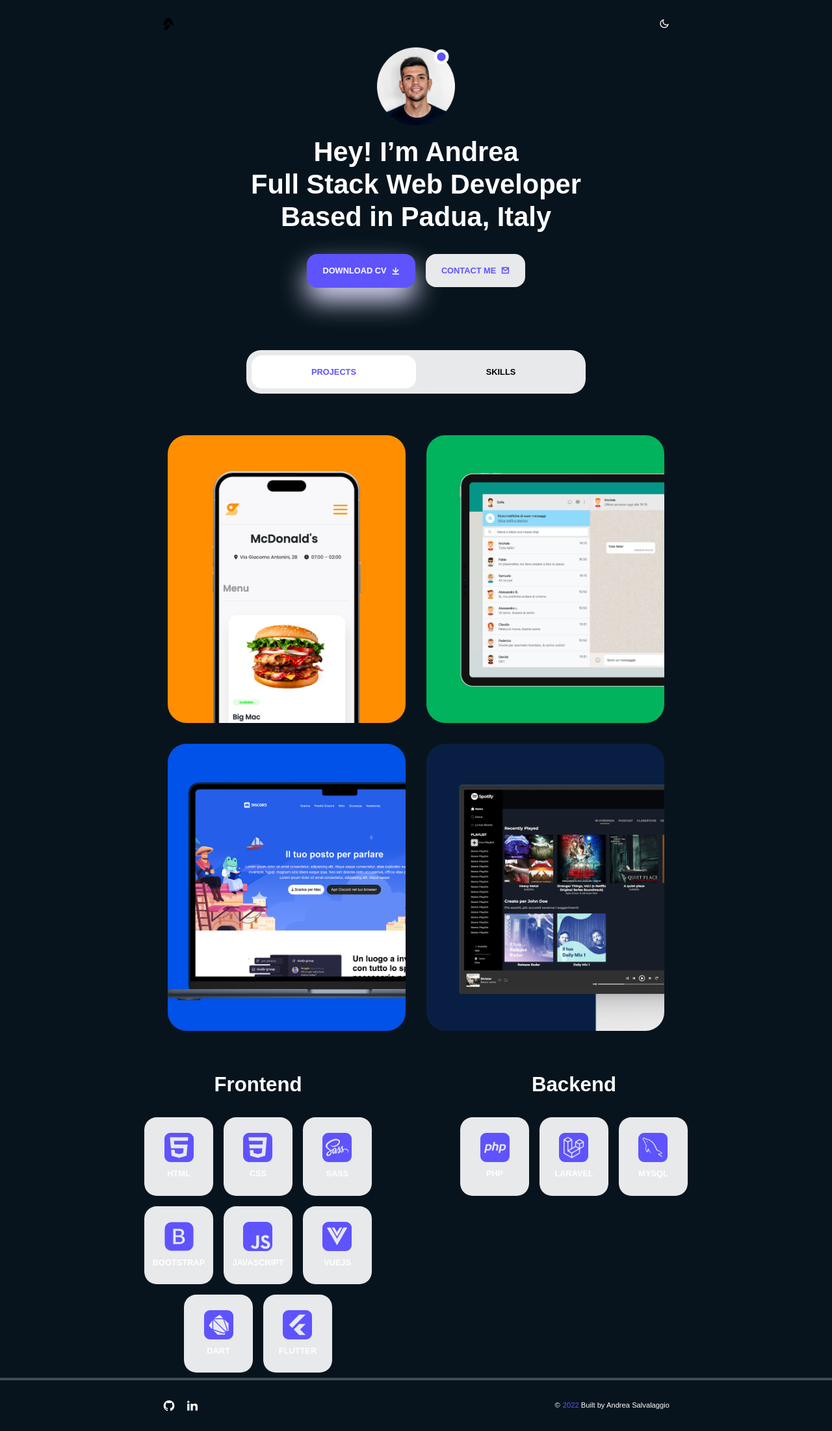
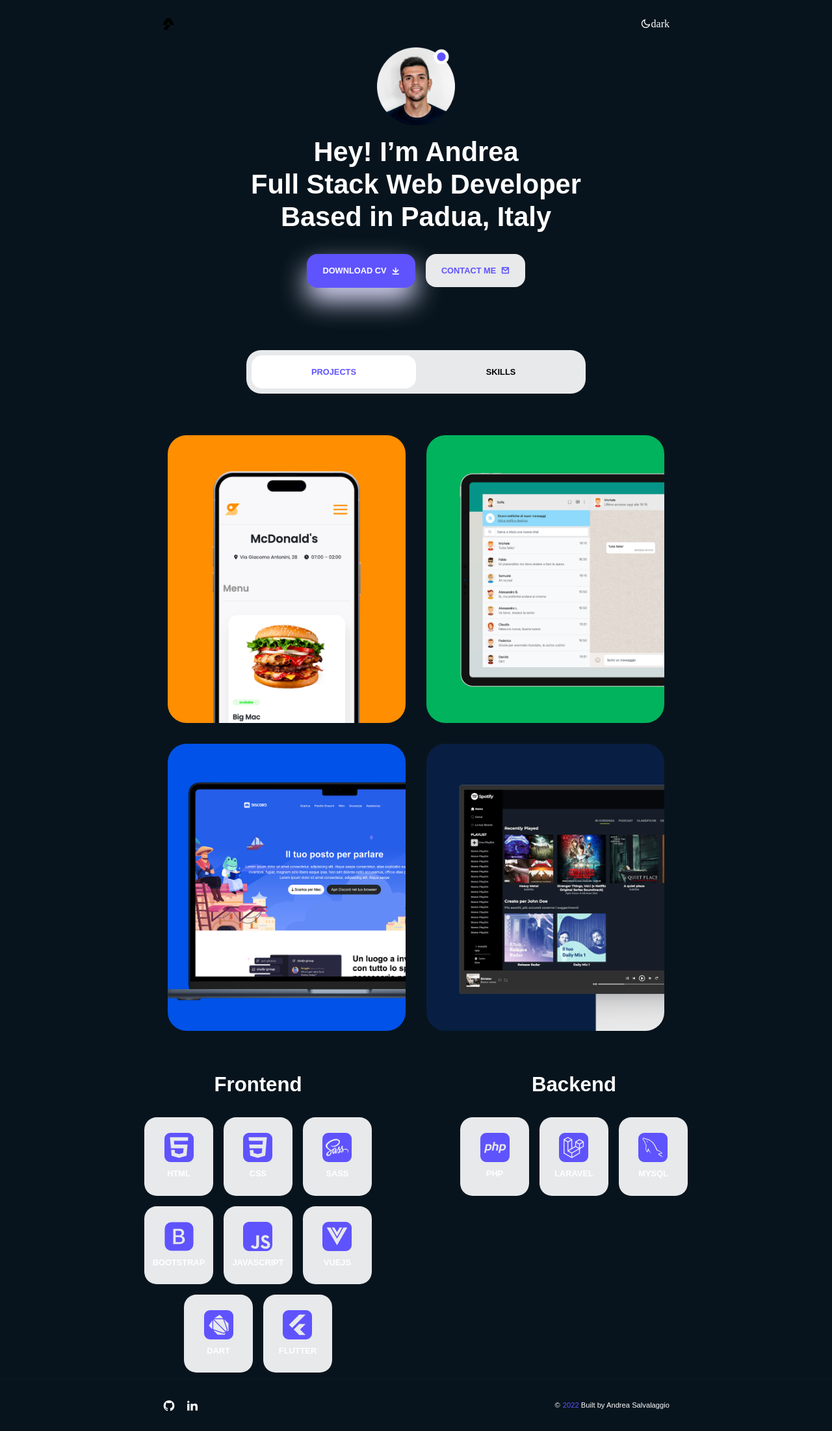
Before and after one commit to andrea-salvalaggio/my-portfolio, a Vue app: page / in a window 1280 px wide. Shown: the whole page at 65% size. Built offline with nearby package versions, Linux system fonts and the light colour scheme.

Commit message:
style: :art: Change hr color element in footer component

```diff
--- a/src/App.vue
+++ b/src/App.vue
@@ -1,8 +1,8 @@
 <template>
-  <div id="app" :class="(mode === 'dark') ? 'dark' : ''">
-    <HeaderComponent/>
+  <div id="app" :class="mode">
+    <HeaderComponent :mode="mode"/>
     <MainComponent/>
-    <FooterComponent/>
+    <FooterComponent :mode="mode"/>
   </div>
 </template>
 
--- a/src/components/Footer/FooterComponent.vue
+++ b/src/components/Footer/FooterComponent.vue
@@ -1,6 +1,6 @@
 <template>
   <div class="container-fluid p-0 m-0">
-    <hr class="stroke-line m-0">
+    <hr class="m-0">
     <div class="container px-lg-5">
       <div class="row px-md-4 px-lg-5">
         <div class="col-12 d-flex justify-content-between align-items-center py-4 px-5">
@@ -25,15 +25,19 @@
 
 <script>
 export default {
-
+  props: ['mode']
 }
 </script>
 
 <style lang="scss" scoped>
 @import "../../../styles/variables.scss";
 
-.stroke-line {
+hr {
   border: 2px solid $secondaryColorBgLight;
+}
+
+.dark hr{
+  border: 2px solid $secondaryColorBgDark;
 }
 
 .icon {
--- a/src/components/Header/HeaderComponent.vue
+++ b/src/components/Header/HeaderComponent.vue
@@ -8,7 +8,7 @@
           </a>
         </div>
         <div class="icon pe-lg-5">
-          <i class="ri-moon-line"></i>
+          <i class="ri-moon-line">{{ mode }}</i>
         </div>
       </div>
 
@@ -23,7 +23,9 @@
 export default {
   components: {
     HeroComponent
-  }
+  },
+
+  props: ['mode']
 }
 </script>
 
```
